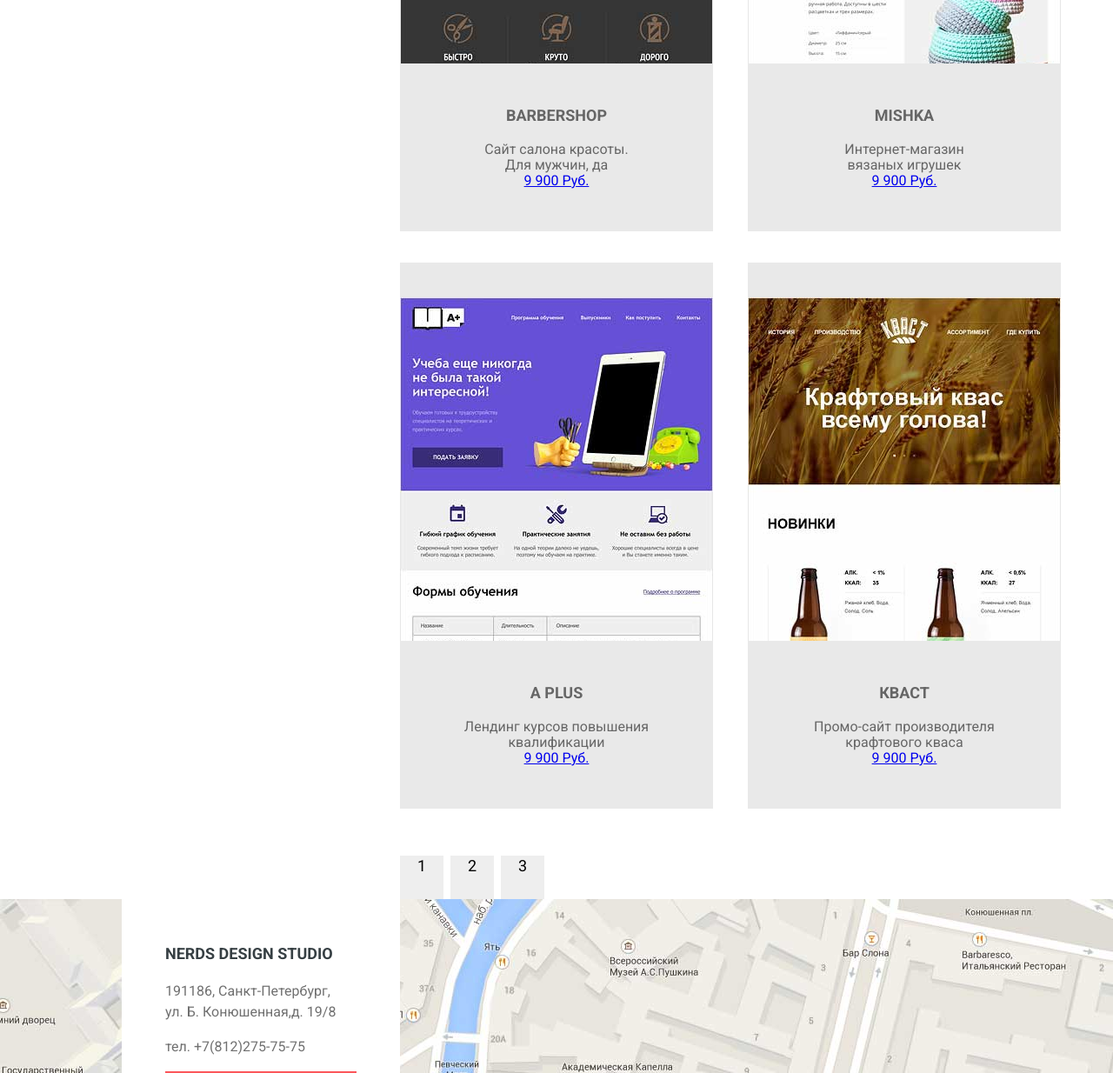
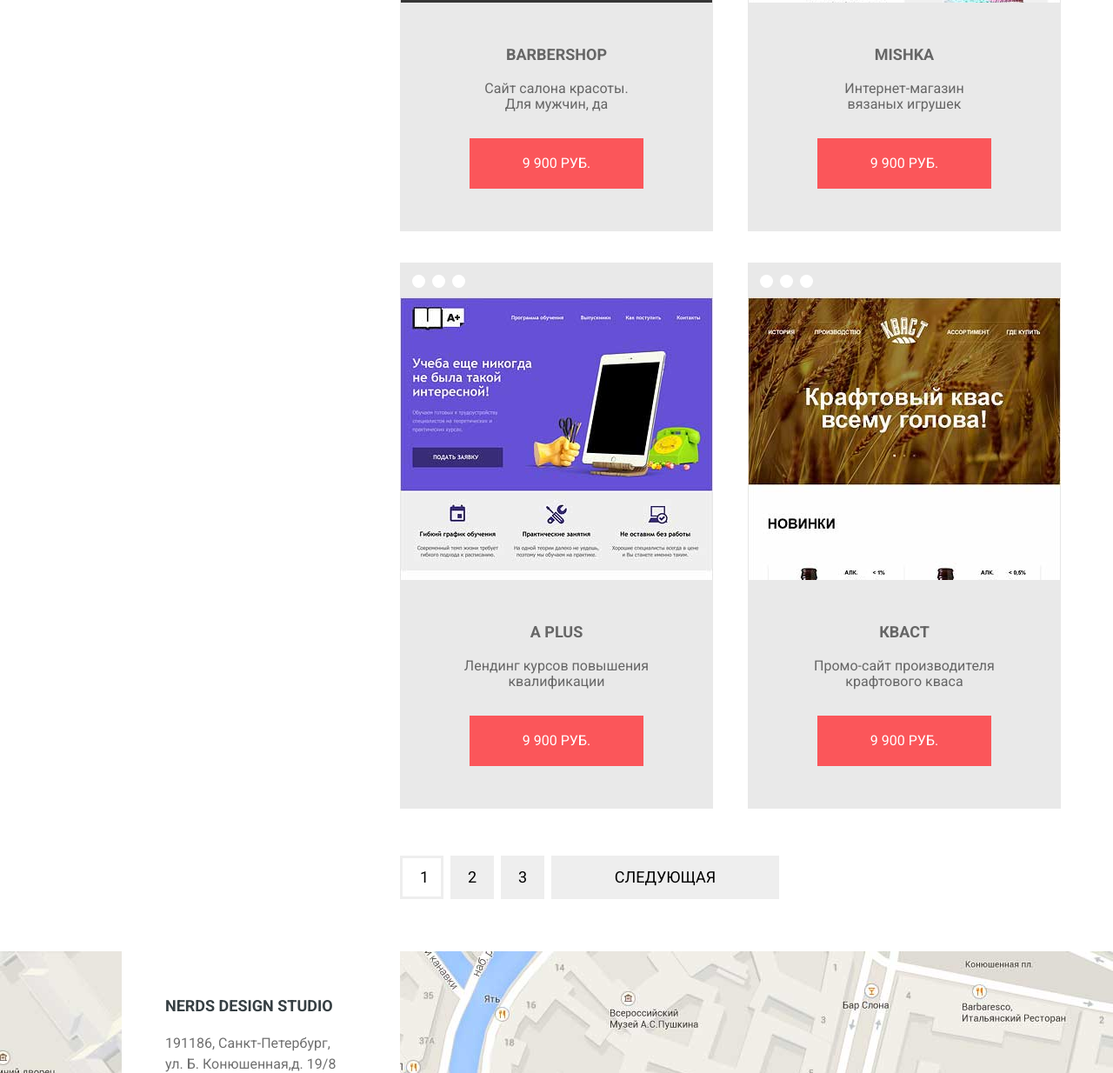
Before and after one commit to delssajri/231246-nerds, a plain HTML site: page inner.html in a window 1280 px wide. Shown: the part 1484-2718 px from the top of the page at 87% size. Drawn offline with nearby package versions, Linux system fonts and the light colour scheme.

Commit message:
make changes in style.css

```diff
--- a/css/style.css
+++ b/css/style.css
@@ -298,7 +298,19 @@ h2.title {
 }
 
 .column-left-list li {
+	position: relative;
 	padding-bottom: 28px;
+	list-style: none;
+}
+
+.column-left-list li::before {
+	content: "";
+	position: absolute;
+	width: 30px;
+	height: 14px;
+	left: -38px;
+	top: 5px;
+	background: url("../img/line.jpg") no-repeat center center;
 }
 
 .column-right-img {
@@ -628,34 +640,70 @@ h1.title {
 }
 
 .broswer {
-	width: 360px;
-	height: 40px;
+	width: 346px;
+	height: 12px;
+	padding: 14px 0 14px 14px;
 	background-color: #e9e9e9;
+}
+
+.broswer span {
+	display: inline-block;
+	vertical-align: top;
+	width: 15px;
+	height: 15px;
+	margin-right: 8px;
+	background-color: #ffffff;
+	border-radius: 50%;
 }
 
 .pages-box {
 	font-size: 0;
 	margin-top: 18px;
+	margin-bottom: 60px;
 }
+
+.btn-site-hover {
+	display: block;
+	width: 200px;
+	margin: 0 auto;
+	margin-top: 30px;
+	font-size: 16px;
+	line-height: 18px;
+	text-decoration: none;
+	text-transform: uppercase;
+	text-align: center;
+	padding: 20px 0;
+	background-color: #fb565a;
+	color: #ffffff;
+}
+
 .page {
 	display: inline-block;
-	vertical-align: top;
 	font-size: 18px;
+	width: 10px;
+	height: 50px;
+	padding: 0 20px;
+	margin-right: 8px;
+	vertical-align: middle;
 	text-align: center;
-	width: 50px;
-	height: 50px;
-	margin-right: 8px;
+	line-height: 50px;
 	color: #000000;
 	background-color: #eeeeee;
 	text-decoration: none;
 }
 
 .page-next {
-	width: 262px;
-	padding: 18px 0;
+	width: 222px;
 }
 
-
+.page-active {
+	width: 4px;
+	height: 44px;
+	text-align: center;
+	line-height: 44px;
+	background-color: #ffffff;
+	border: 3px solid #eeeeee;
+}
 
 .site-hover {
 	position: absolute;
--- a/inner.html
+++ b/inner.html
@@ -128,7 +128,11 @@
             </div>
           </article>
           <article class="pattern">
-            <div class="broswer"></div>
+            <div class="broswer">
+              <span class="round"></span>
+              <span class="round"></span>
+              <span class="round"></span>
+            </div>
             <img class="photo-site" src="img/pink-page.jpg" width="360" height="576" alt="Pink">
             <div class="site-hover">
               <h2 class="site-hover-title">Pink App</h2>
@@ -137,7 +141,11 @@
             </div>
           </article>
           <article class="pattern">
-            <div class="broswer"></div>
+            <div class="broswer">
+              <span class="round"></span>
+              <span class="round"></span>
+              <span class="round"></span>
+            </div>
             <img class="photo-site" src="img/borodinski-page.jpg" width="360" height="576" alt="Borodinski">
             <div class="site-hover">
               <h2 class="site-hover-title">Barbershop</h2>
@@ -146,7 +154,11 @@
             </div>
           </article>
           <article class="pattern">
-            <div class="broswer"></div>
+            <div class="broswer">
+              <span class="round"></span>
+              <span class="round"></span>
+              <span class="round"></span>
+            </div>
             <img class="photo-site" src="img/mishka-page.jpg" width="360" height="576" alt="Mishki">
             <div class="site-hover">
               <h2 class="site-hover-title">Mishka</h2>
@@ -155,7 +167,11 @@
             </div>
           </article>
           <article class="pattern">
-            <div class="broswer"></div>
+            <div class="broswer">
+              <span class="round"></span>
+              <span class="round"></span>
+              <span class="round"></span>
+            </div>
             <img class="photo-site" src="img/aplus-page.jpg" width="360" height="576" alt="Study">
             <div class="site-hover">
               <h2 class="site-hover-title">A plus</h2>
@@ -164,7 +180,11 @@
             </div>
           </article>
           <article class="pattern">
-            <div class="broswer"></div>
+            <div class="broswer">
+              <span class="round"></span>
+              <span class="round"></span>
+              <span class="round"></span>
+            </div>
             <img class="photo-site" src="img/kvast-page.jpg" width="360" height="576" alt="Кваст">
             <div class="site-hover">
               <h2 class="site-hover-title">Кваст</h2>
@@ -174,10 +194,10 @@
           </article>
         </div>
         <div class="pages-box">
-          <a class="active page" href="#">1</a>
+          <a class="page page-active" href="#">1</a>
           <a class="page" href="#">2</a>
           <a class="page" href="#">3</a>
-          <a class="page-next" href="#">Следующая</a>
+          <a class="page page-next" href="#">СЛЕДУЮЩАЯ</a>
         </div>
       </div>
     </div>
```
Also changed, not shown: img/line.jpg (added).
